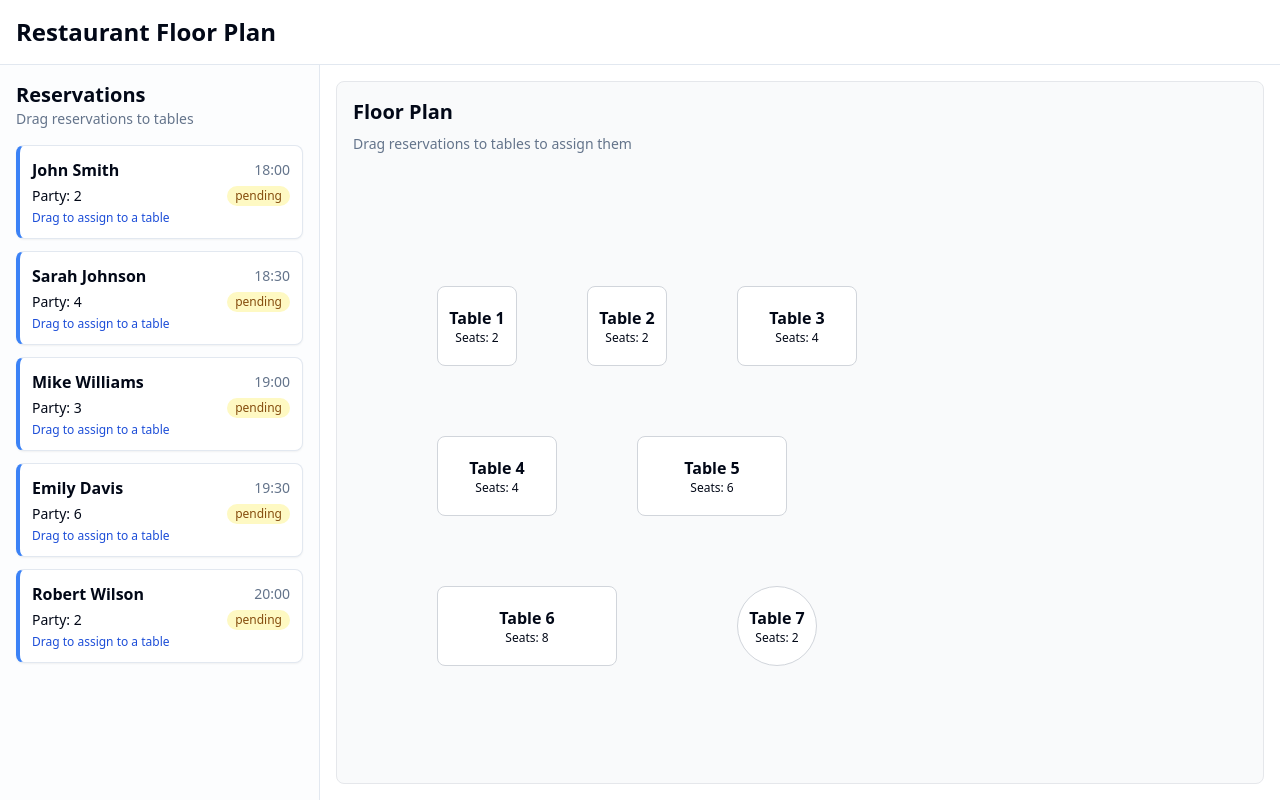
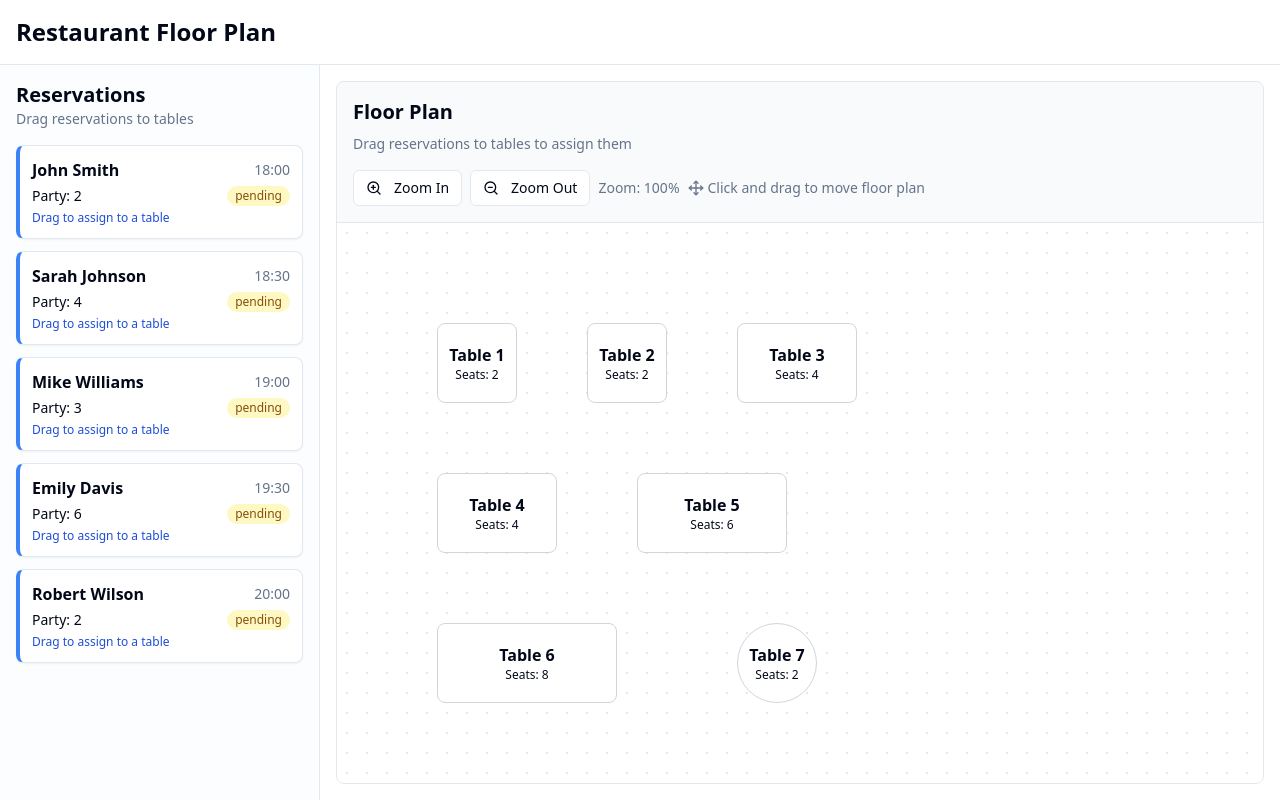
Before and after one commit to Abrar408/reservate-mate, a React (Vite) app: page / in a window 1280 px wide. Built offline with nearby package versions, Linux system fonts and the light colour scheme.

Commit message:
feat: Implement zoom and drag functionality
Implement zoom functionality for the floor plan and allow dragging of tables.

```diff
--- a/src/components/FloorPlan.tsx
+++ b/src/components/FloorPlan.tsx
@@ -1,22 +1,89 @@
 
-import React from "react";
+import React, { useState, useRef } from "react";
 import { useRestaurant } from "@/contexts/RestaurantContext";
 import TableComponent from "./TableComponent";
+import { ZoomIn, ZoomOut, Move } from "lucide-react";
+import { Button } from "@/components/ui/button";
 
 const FloorPlan: React.FC = () => {
-  const { tables } = useRestaurant();
+  const { tables, updateTablePosition } = useRestaurant();
+  const [scale, setScale] = useState(1);
+  const [position, setPosition] = useState({ x: 0, y: 0 });
+  const [isDragging, setIsDragging] = useState(false);
+  const [dragStart, setDragStart] = useState({ x: 0, y: 0 });
+  const containerRef = useRef<HTMLDivElement>(null);
+
+  // Handle zoom functionality
+  const handleZoomIn = () => {
+    setScale(prevScale => Math.min(prevScale + 0.1, 3));
+  };
+
+  const handleZoomOut = () => {
+    setScale(prevScale => Math.max(prevScale - 0.1, 0.5));
+  };
+
+  // Handle panning functionality
+  const handleMouseDown = (e: React.MouseEvent) => {
+    if (e.target === containerRef.current || (e.target as HTMLElement).classList.contains('floor-background')) {
+      setIsDragging(true);
+      setDragStart({ x: e.clientX - position.x, y: e.clientY - position.y });
+    }
+  };
+
+  const handleMouseMove = (e: React.MouseEvent) => {
+    if (isDragging) {
+      setPosition({
+        x: e.clientX - dragStart.x,
+        y: e.clientY - dragStart.y,
+      });
+    }
+  };
+
+  const handleMouseUp = () => {
+    setIsDragging(false);
+  };
 
   return (
-    <div className="w-full h-full bg-gray-50 border border-gray-200 rounded-lg overflow-hidden relative">
-      <div className="p-4">
+    <div className="w-full h-full bg-gray-50 border border-gray-200 rounded-lg overflow-hidden relative flex flex-col">
+      <div className="p-4 border-b border-gray-200">
         <h2 className="text-xl font-semibold mb-2">Floor Plan</h2>
         <p className="text-sm text-muted-foreground mb-4">Drag reservations to tables to assign them</p>
+
+        <div className="flex space-x-2 items-center">
+          <Button variant="outline" size="sm" onClick={handleZoomIn}>
+            <ZoomIn size={16} className="mr-1" /> Zoom In
+          </Button>
+          <Button variant="outline" size="sm" onClick={handleZoomOut}>
+            <ZoomOut size={16} className="mr-1" /> Zoom Out
+          </Button>
+          <div className="ml-2 text-sm text-muted-foreground">
+            Zoom: {Math.round(scale * 100)}%
+          </div>
+          <div className="ml-4 text-sm text-muted-foreground flex items-center">
+            <Move size={16} className="mr-1" /> Click and drag to move floor plan
+          </div>
+        </div>
       </div>
 
-      <div className="relative w-full h-[calc(100%-80px)] overflow-auto">
-        <div style={{ position: 'relative', width: '800px', height: '600px' }}>
+      <div
+        className="relative flex-1 overflow-hidden cursor-move"
+        onMouseDown={handleMouseDown}
+        onMouseMove={handleMouseMove}
+        onMouseUp={handleMouseUp}
+        onMouseLeave={handleMouseUp}
+        ref={containerRef}
+      >
+        <div
+          className="floor-background absolute w-[5000px] h-[5000px] bg-white"
+          style={{
+            transform: `translate(${position.x}px, ${position.y}px) scale(${scale})`,
+            transformOrigin: '0 0',
+            backgroundImage: 'radial-gradient(circle, #e5e7eb 1px, transparent 1px)',
+            backgroundSize: '20px 20px',
+          }}
+        >
           {tables.map((table) => (
-            <TableComponent key={table.id} table={table} />
+            <TableComponent key={table.id} table={table} scale={scale} />
           ))}
         </div>
       </div>
--- a/src/components/TableComponent.tsx
+++ b/src/components/TableComponent.tsx
@@ -1,18 +1,21 @@
 
-import React from "react";
+import React, { useRef } from "react";
 import { Table } from "@/types/restaurant";
-import { useDrop } from "react-dnd";
+import { useDrop, useDrag } from "react-dnd";
 import { useRestaurant } from "@/contexts/RestaurantContext";
 import { Button } from "@/components/ui/button";
 import { X } from "lucide-react";
 
 interface TableComponentProps {
   table: Table;
+  scale: number;
 }
 
-const TableComponent: React.FC<TableComponentProps> = ({ table }) => {
-  const { assignReservation, unassignReservation } = useRestaurant();
+const TableComponent: React.FC<TableComponentProps> = ({ table, scale }) => {
+  const { assignReservation, unassignReservation, updateTablePosition } = useRestaurant();
+  const ref = useRef<HTMLDivElement>(null);
 
+  // Handle reservation dropping on table
   const [{ isOver, canDrop }, drop] = useDrop(() => ({
     accept: 'RESERVATION',
     drop: (item: { id: string }) => {
@@ -24,6 +27,29 @@ const TableComponent: React.FC<TableComponentProps> = ({ table }) => {
     }),
     canDrop: () => table.status === 'available',
   }));
+
+  // Handle table dragging
+  const [{ isDragging }, drag] = useDrag(() => ({
+    type: 'TABLE',
+    item: { id: table.id },
+    collect: (monitor) => ({
+      isDragging: !!monitor.isDragging(),
+    }),
+    end: (item, monitor) => {
+      const dropResult = monitor.getDropResult();
+      const offset = monitor.getDifferenceFromInitialOffset();
+
+      if (offset) {
+        // Convert the offset back to floor plan coordinates considering the scale
+        const newX = table.x + (offset.x / scale);
+        const newY = table.y + (offset.y / scale);
+        updateTablePosition(table.id, newX, newY);
+      }
+    }
+  }));
+
+  // Connect the drop and drag refs to the same component
+  drag(drop(ref));
 
   // Determine the table style based on shape and status
   const getTableStyle = () => {
@@ -49,12 +75,18 @@ const TableComponent: React.FC<TableComponentProps> = ({ table }) => {
       baseStyle += "bg-gray-200 border border-gray-500 ";
     }
 
+    if (isDragging) {
+      baseStyle += "opacity-50 cursor-grabbing ";
+    } else {
+      baseStyle += "cursor-grab ";
+    }
+
     return baseStyle;
   };
 
   return (
     <div
-      ref={drop}
+      ref={ref}
       style={{
         position: 'absolute',
         left: `${table.x}px`,
```
